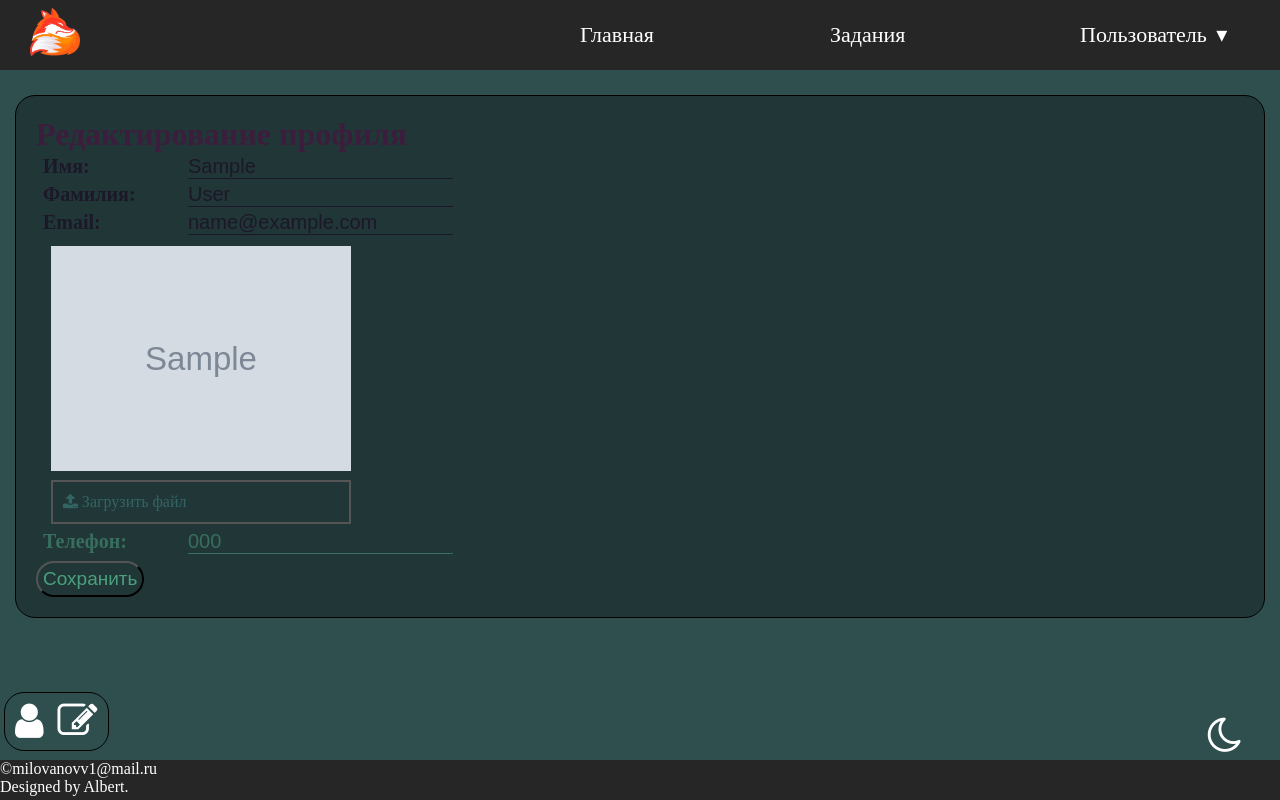
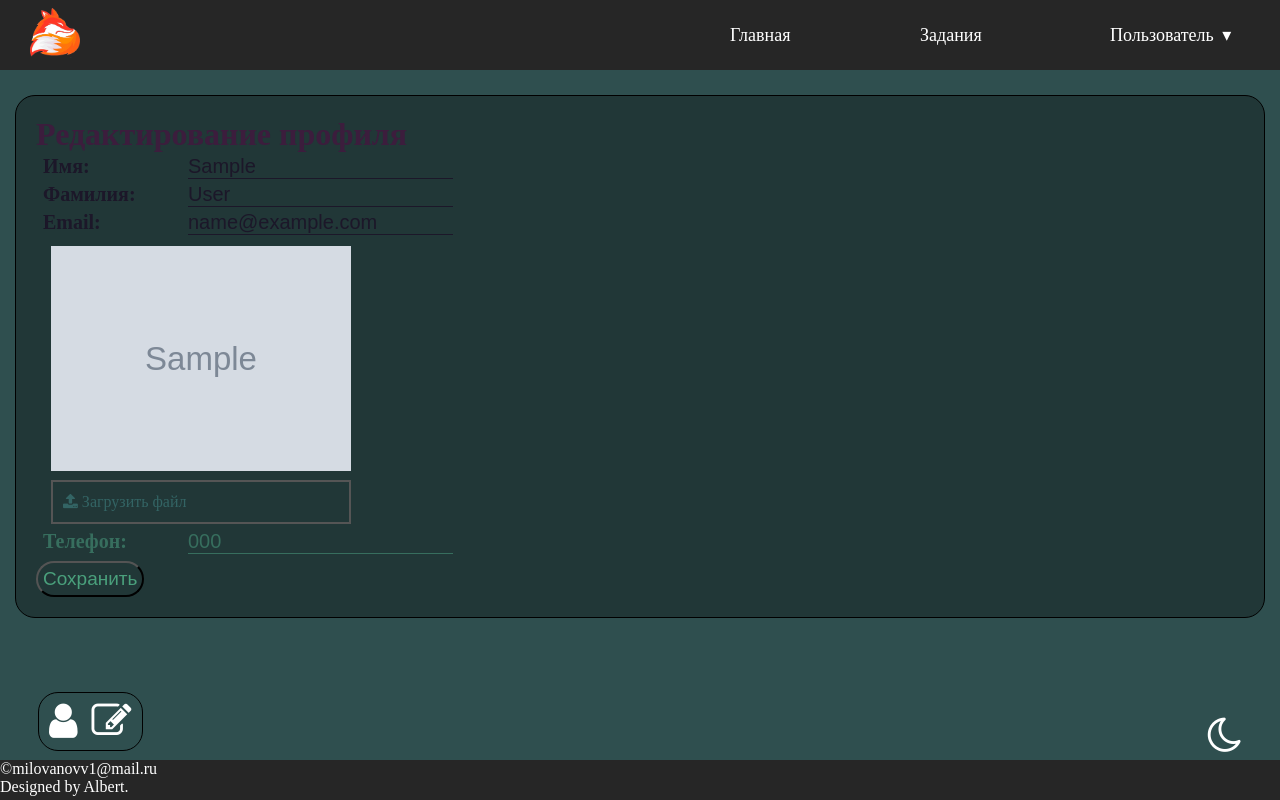
Before and after one commit to StarFoxis/distant, a Django app: page /accounts/edit/ in a window 1280 px wide. Run offline with Django 3.2, Linux system fonts and the light colour scheme; a user stored in the database is signed in; tables that the repository leaves empty hold one stand-in row (values such as "Sample post"); grey boxes marked "Sample" are stand-in pictures; some libraries are stand-ins or nearby versions.

Commit message:
Style css

```diff
--- a/static/css/base_sun.css
+++ b/static/css/base_sun.css
@@ -61,7 +61,7 @@ body {
     left: 65%;
     width: 30%;
     font-size: 30px;
-    top: 9%;
+    top: 95px;
 }
 
 .logo {
@@ -79,24 +79,6 @@ body {
 #auth {
     display: flex;
     align-items: center;
-}
-
-nav {
-    display: flex;
-    flex: auto;
-    justify-content: space-between;
-    /* flex-direction: row-reverse; */
-}
-
-nav a {
-    margin: auto 30px;
-    text-decoration: none;
-    color: rgb(120, 24, 175);
-    font-size: 22px;
-}
-
-nav a:hover {
-    color: rgb(81, 14, 87);
 }
 
 .user {
@@ -155,7 +137,7 @@ nav a:hover {
 
 .toolbar {
     position: fixed;
-    left: calc(5% - 60px);
+    left: 38px;
     top: calc(100% - 108px);
     padding: 5px;
     border: 1px solid black;
@@ -219,6 +201,7 @@ nav a:hover {
   nav ul li {
     float: left;
     position: relative;
+    font-size: 22px;
   }
   nav ul li a,
   nav ul li a:visited {
@@ -229,6 +212,7 @@ nav a:hover {
     color: #ffffff;
     text-decoration: none;
     min-width: 190px;
+    transition-duration: 500ms;
   }
   nav ul li a:hover,
   nav ul li a:visited:hover {
--- a/upgrade_mysite/settings.py
+++ b/upgrade_mysite/settings.py
@@ -145,7 +145,7 @@ LOGIN_REDIRECT_URL = '/'
 LOGOUT_REDIRECT_URL = 'login'
 
 
-ACCOUNT_AUTHENTICATION_METHOD = 'email'
+ACCOUNT_AUTHENTICATION_METHOD = 'username_email'
 ACCOUNT_EMAIL_REQUIRED = True
 ACCOUNT_EMAIL_VERIFICATION = 'mandatory'
 ACCOUNT_MAX_EMAIL_ADDRESSES = 1
```
Also changed, not shown: 1 other file.
